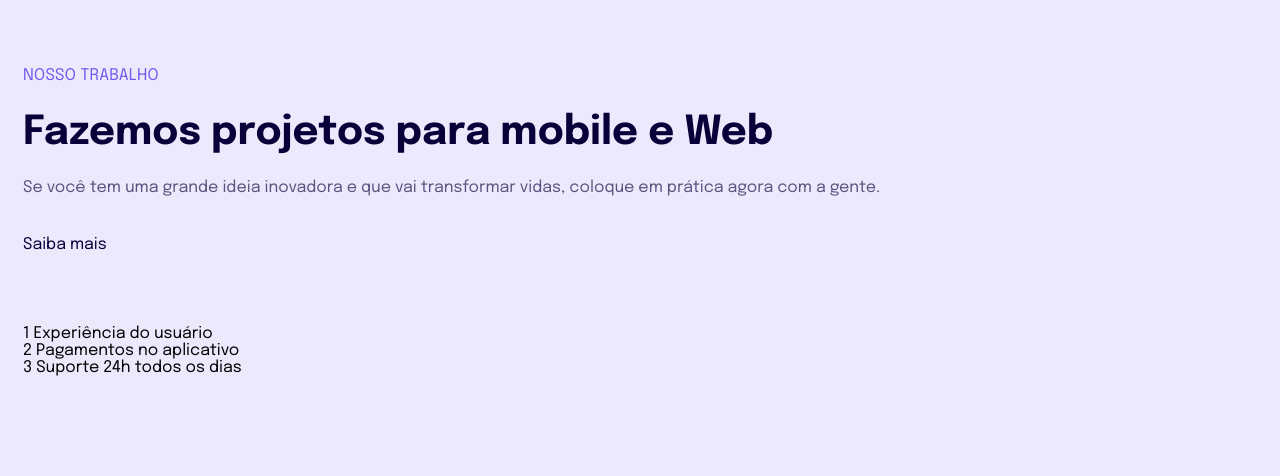
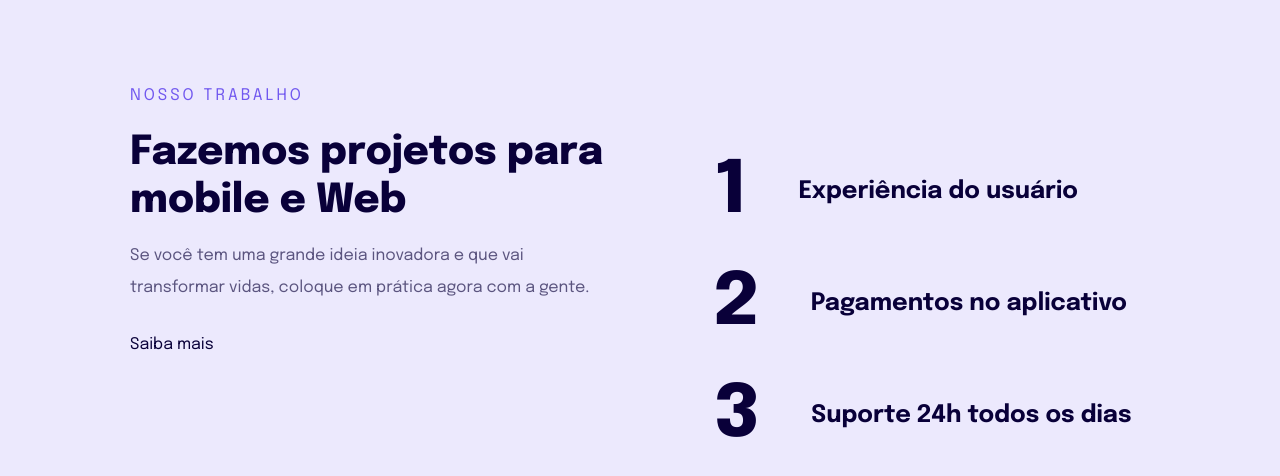
Before and after one commit to JoaoVDM/Rocketseat, a plain HTML site: page Explorer/Projeto-04/index.html in a window 1280 px wide. Drawn offline with Linux system fonts and the light colour scheme.

Commit message:
Add files via upload

```diff
--- a/Explorer/Projeto-04/index.html
+++ b/Explorer/Projeto-04/index.html
@@ -1,6 +1,5 @@
 <!DOCTYPE html>
 <html lang="pt-br">
-
 <head>
   <link rel="preconnect" href="https://fonts.googleapis.com">
   <link rel="preconnect" href="https://fonts.gstatic.com" crossorigin>
@@ -13,15 +12,20 @@
 
   <link href="https://fonts.googleapis.com/css2?family=Epilogue:wght@400;700;800&display=swap" rel="stylesheet">
 </head>
-
 <body>
   <main>
+
+    <div>
       <p>Nosso Trabalho</p>
       <h1>Fazemos projetos para
         mobile e Web</h1>
-        <p>Se você tem uma grande ideia inovadora e que vai transformar vidas, coloque em prática agora com a gente.
+
+      <p>
+        Se você tem uma grande ideia inovadora e que vai transformar vidas, coloque em prática agora com a gente.
       </p>
+
       <a href="#">Saiba mais</a>
+    </div>
 
     <ul>
       <li><span>1</span> Experiência do usuário</li>
@@ -30,5 +34,4 @@
     </ul>
   </main>
 </body>
-
 </html>
--- a/Explorer/Projeto-04/style.css
+++ b/Explorer/Projeto-04/style.css
@@ -9,18 +9,27 @@ ul {
 }
 
 :root {
-    font-size: 62.5%;
+  font-size: 62.5%; /* 10px */
 }
+
+/* REM = Root EM */
 
 body {
   font-family: 'Epilogue', sans-serif;
+
   background: #ECE9FD;
 
   padding: 6.0rem 2.3rem 6.6rem;
   font-size: 1.6rem;
 }
 
+main {
+  max-width: 33.0rem;
+  margin: 0 auto;
+}
+
 h1 {
+  font-weight: 800;
   font-size: 4.0rem;
   line-height: 4.8rem;
 
@@ -31,13 +40,14 @@ h1 {
 
 main p:first-child {
   color: #7158EF;
-    letter-spacing: 0.3px;
+  letter-spacing: 3px;
   text-transform: uppercase;
   line-height: 3.2rem;
+
   margin-bottom: 1.7rem;
 }
 
-h1+p {
+h1 + p {
   color: rgba(10, 0, 57, 0.64);
   line-height: 3.2rem;
 
@@ -51,10 +61,60 @@ a {
 }
 
 a:hover {
-    color: #7158EF;
  font-weight: bold;
 }
 
 ul {
   margin-top: 7.2rem;
 }
+
+ul li {
+  font-weight: 700;
+  font-size: 2.4rem;
+  line-height: 3.2rem;
+  color: #090039;
+
+  max-width: 25.7rem;
+
+  display: flex;
+  gap: 3.8rem;
+}
+
+ul li + li {
+  margin-top: 3.2rem;
+}
+
+ul li span {
+  font-weight: 800;
+  font-size: 7.2rem;
+  line-height: 8.0rem;
+  letter-spacing: -2px;
+
+  color: #090039;
+}
+
+/* media queries */
+@media (min-width: 700px) {
+
+  body {
+    padding: 8rem;
+  }
+
+  main {
+    max-width: 1020px;
+    display: flex;
+    gap: 10rem;
+  }
+
+  main > div {
+    max-width: 484px;
+  }
+
+  ul li {
+    gap: 5.3rem;
+    max-width: 450px;
+    align-items: center;
+  }
+
+
+}
```
Lines whose indentation alone changed are shown as unchanged.
